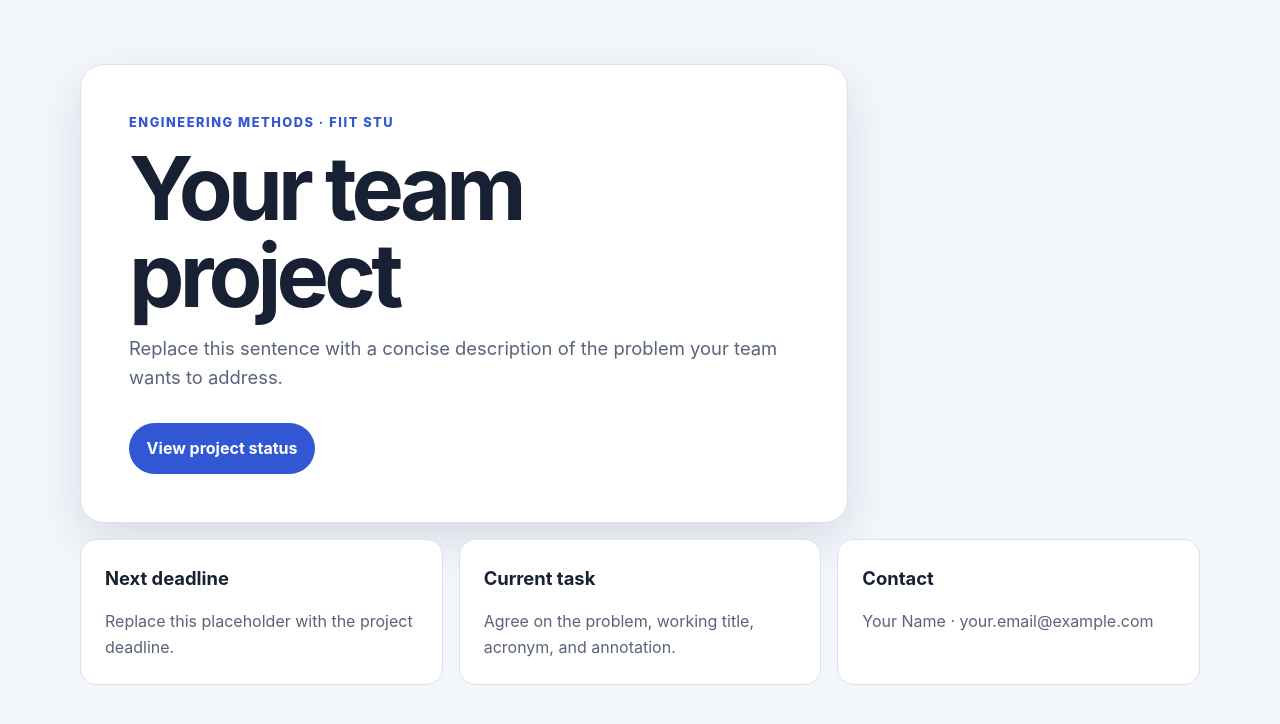
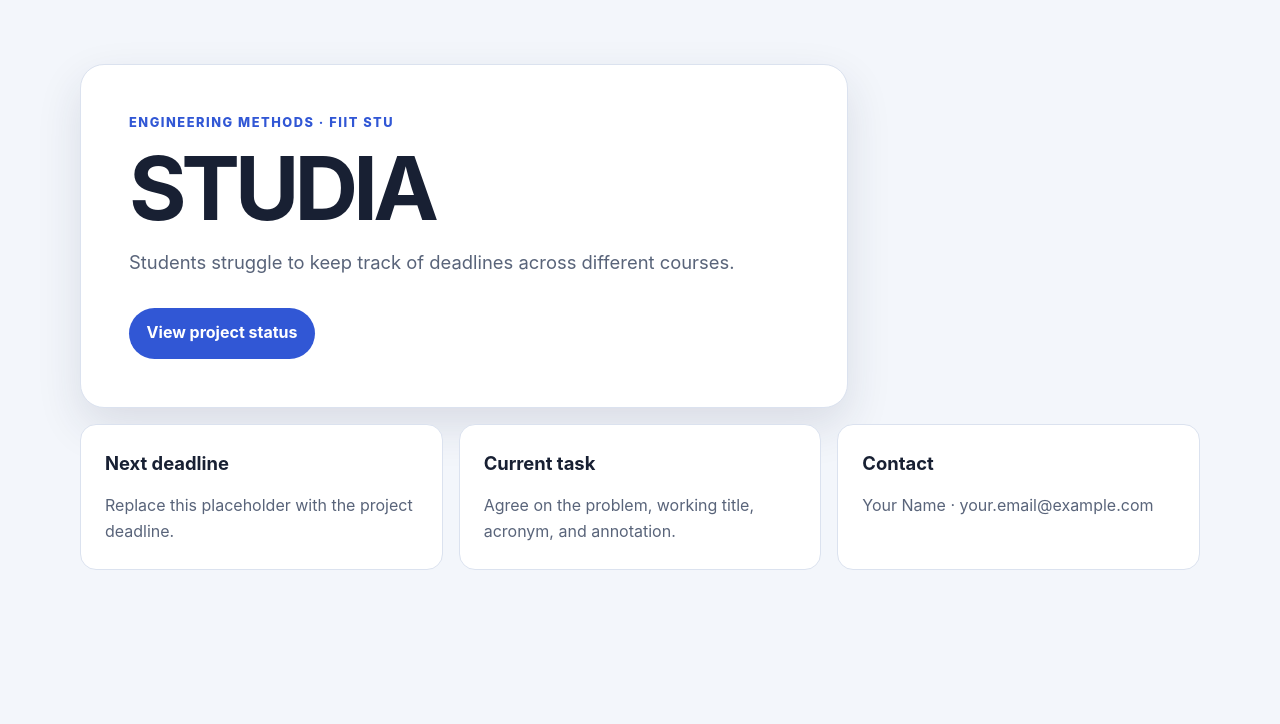
Before and after one commit to zzmii/mip-git-exercises, a plain HTML site: page index.html in a window 1280 px wide. Drawn offline with Linux system fonts and the light colour scheme.

Commit message:
an e-learning platform for FIIT STU

```diff
--- a/index.html
+++ b/index.html
@@ -10,10 +10,9 @@
     <main class="page-shell">
       <header class="hero">
         <p class="eyebrow">Engineering Methods · FIIT STU</p>
-        <h1>Your team project</h1>
+        <h1>STUDIA</h1>
         <p class="lead">
-          Replace this sentence with a concise description of the problem your
-          team wants to address.
+          Students struggle to keep track of deadlines across different courses.
         </p>
         <a class="button" href="#project">View project status</a>
       </header>
```
